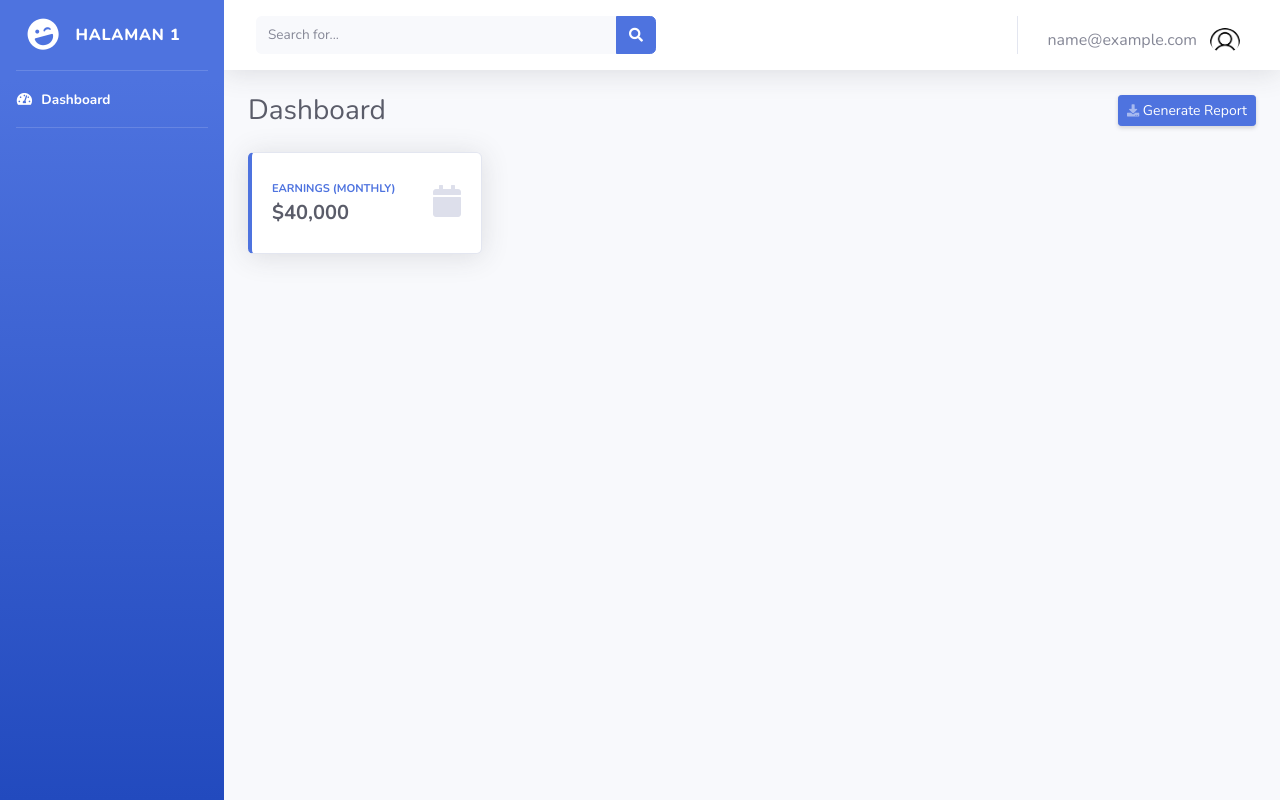
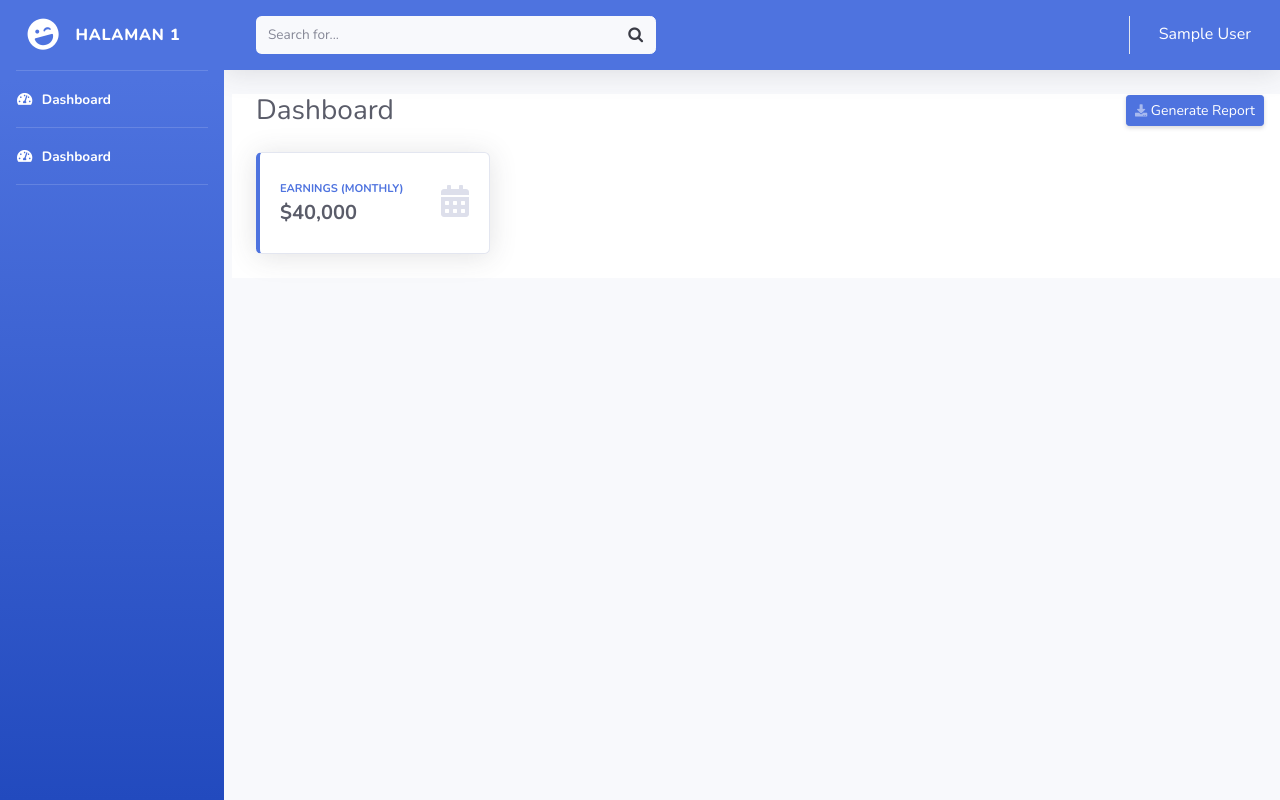
Before and after one commit to muhamadbachtiar-pixel/appkasir-drstrange, a PHP site: page /admin/index.php?page=1 in a window 1280 px wide. Run offline with PHP 8.4, Linux system fonts and the light colour scheme; the visitor is signed in with stand-in values (Sample User, id 1); some libraries are stand-ins or nearby versions.

Commit message:
commit index.php

```diff
--- a/admin/index.php
+++ b/admin/index.php
@@ -5,7 +5,7 @@
 		include 'login/login.php';
 	}else{
 		$jabatan = $_SESSION['jabatan'];
-		$email = $_SESSION['email'];
+		$nama = $_SESSION['nama'];
  ?>
 <!DOCTYPE html>
 <html lang="en">
@@ -28,7 +28,7 @@
 
     <!-- Custom styles for this template-->
     <link href="../asset/css/sb-admin-2.min.css" rel="stylesheet">
-    <link href="../asset/font-awesome" rel="stylesheet">
+    <link href="../asset/css/font-awesome.min.css" rel="stylesheet">
 
 </head>
 
@@ -41,7 +41,7 @@
         <ul class="navbar-nav bg-gradient-primary sidebar sidebar-dark accordion" id="accordionSidebar">
 
             <!-- Sidebar - Brand -->
-            <a class="sidebar-brand d-flex align-items-center justify-content-center" href="index.html">
+            <a class="sidebar-brand d-flex align-items-center justify-content-center " href="index.html">
                 <div class="sidebar-brand-icon rotate-n-15">
                     <i class="fas fa-laugh-wink"></i>
                 </div>
@@ -52,10 +52,17 @@
             <hr class="sidebar-divider my-0">
 
             <!-- Nav Item - Dashboard -->
-            <li class="nav-item active">
+            <li class="nav-item active ">
                 <a class="nav-link" href="index.html">
                     <i class="fas fa-fw fa-tachometer-alt"></i>
-                    <span>Dashboard</span></a>
+                    <span class="">Dashboard</span></a>
+            </li>
+            <hr class="sidebar-divider my-0">
+
+            <li class="nav-item active ">
+                <a class="nav-link" href="index.html">
+                    <i class="fas fa-fw fa-tachometer-alt"></i>
+                    <span class="">Dashboard</span></a>
             </li>
 
             <!-- Divider -->
@@ -71,7 +78,7 @@
             <div id="content">
 
                 <!-- Topbar -->
-                <nav class="navbar navbar-expand navbar-light bg-white topbar mb-4 static-top shadow">
+                <nav class="navbar navbar-expand navbar-light bg-primary topbar mb-4 static-top shadow">
 
                     <!-- Sidebar Toggle (Topbar) -->
                     <button id="sidebarToggleTop" class="btn btn-link d-md-none rounded-circle mr-3">
@@ -85,8 +92,8 @@
                             <input type="text" class="form-control bg-light border-0 small" placeholder="Search for..."
                                 aria-label="Search" aria-describedby="basic-addon2">
                             <div class="input-group-append">
-                                <button class="btn btn-primary" type="button">
-                                    <i class="fas fa-search fa-sm"></i>
+                                <button class="btn btn-light" type="button">
+                                <i class="fa fa-search" aria-hidden="true"></i>
                                 </button>
                             </div>
                         </div>
@@ -123,15 +130,11 @@
 
                         <!-- Nav Item - User Information -->
                         <li class="nav-item dropdown no-arrow me-3">
-                        <div class="dropdown mt-3">
+                        <div class="dropdown mt-1">
                             <button class="btn  dropdown-toggle" type="button" id="dropdownMenuButton1" data-bs-toggle="dropdown" aria-expanded="false">
                                 <div class="row">
-                                    <div class="col-md-8">
-                                        <h6 class="mt-1"><?=$email?></h6>
-                                    </div>
-                                    <div class="col-md-4">
-                                    <img class="img-profile rounded-circle"
-                                    src="image/user.png" width="30px">
+                                    <div class="col-md-12">
+                                        <h6 class="mt-1 text-white"><?=$nama?></h6>
                                     </div>
                                 </div>
                             </button>
@@ -149,7 +152,7 @@
                 <!-- End of Topbar -->
 
                 <!-- Begin Page Content -->
-                <div class="container-fluid">
+                <div class="container-fluid bg-white m-2">
 
                     <!-- Page Heading -->
                     <div class="d-sm-flex align-items-center justify-content-between mb-4">
```
